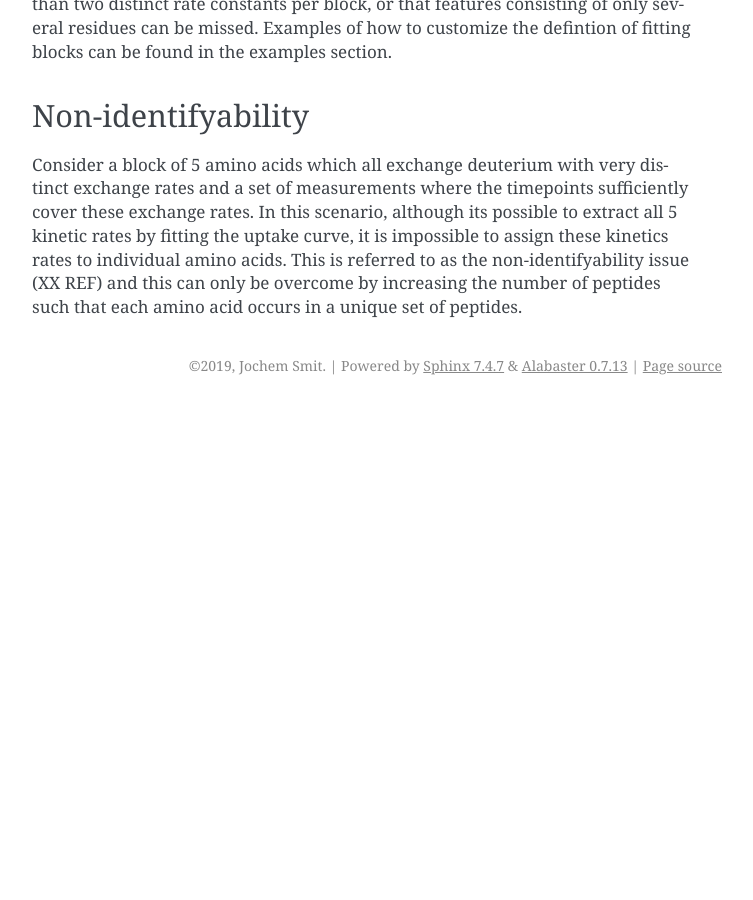
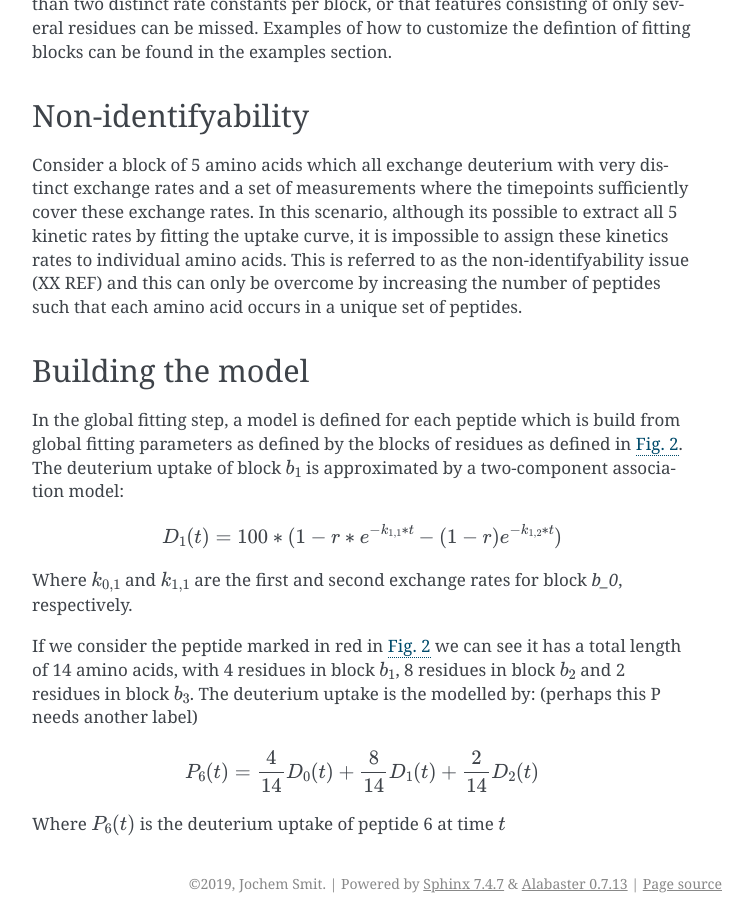
Before and after one commit to Jhsmit/PyHDX, a Sphinx documentation site: the page built from docs/fitting.rst, in a window 1280 px wide and 900 px high, scrolled down 2047 px. Shown: the whole window, without its empty margins (388-1141 px from the left). Built offline with Sphinx 7.4.7, drawn with Linux system fonts in a browser that asks for light colours; pages that are not in the unit, such as notebooks, are missing from menus; before the commit the page ends 2452 px from its top, so only the background shows below that; some of the changed text lies outside the part shown.

Commit message:
updated fitting docs

```diff
--- a/docs/figures/fitting_blocks.py
+++ b/docs/figures/fitting_blocks.py
@@ -51,8 +51,9 @@ plt.savefig('Blocks_original.png', dpi=300)
 fig, ax = plt.subplots(1, figsize=(12, 3.5))
 plot_peptides(cov, len(cov), ax, color=False)
 red_blocks = get_reduced_blocks(cov)
-print(np.sum(red_blocks))
+
 positions = np.cumsum(red_blocks) + cov.start
 positions = np.insert(positions, 0, cov.start) - 0.5
+rect = ax.patches[6].set_color('r')
 add_blocks(ax, positions, 'b')
 plt.savefig('Blocks_reduced')
--- a/docs/fitting.rst
+++ b/docs/fitting.rst
@@ -74,3 +74,26 @@ where the timepoints sufficiently cover these exchange rates. In this scenario,
 kinetic rates by fitting the uptake curve, it is impossible to assign these kinetics rates to individual amino acids. This
 is referred to as the non-identifyability issue (XX REF) and this can only be overcome by increasing the number of peptides
 such that each amino acid occurs in a unique set of peptides.
+
+
+Building the model
+------------------
+
+In the global fitting step, a model is defined for each peptide which is build from global fitting parameters as defined
+by the blocks of residues as defined in :numref:`blocks_reduced`. The deuterium uptake of block :math:`b_1` is approximated
+by a two-component association model:
+
+.. math::
+    D_{1}(t) = 100*(1 - r*e^{-k_{1,1}*t} - (1 - r) e^{-k_{1,2}*t})
+
+Where :math:`k_{0,1}` and :math:`k_{1,1}` are the first and second exchange rates for block `b_0`, respectively.
+
+If we consider the peptide marked in red in :numref:`blocks_reduced` we can see it has a total length of 14 amino acids,
+with 4 residues in block :math:`b_1`, 8 residues in block :math:`b_2` and 2 residues in block :math:`b_3`. The deuterium
+uptake is the modelled by:
+(perhaps this P needs another label)
+
+.. math::
+    P_{6}(t) = \frac{4}{14} D_{0}(t) + \frac{8}{14} D_{1}(t) + \frac{2}{14} D_{2}(t)
+
+Where :math:`P_{6}(t)` is the deuterium uptake of peptide 6 at time :math:`t`
```
Also changed, not shown: docs/figures/Blocks_reduced.png.
